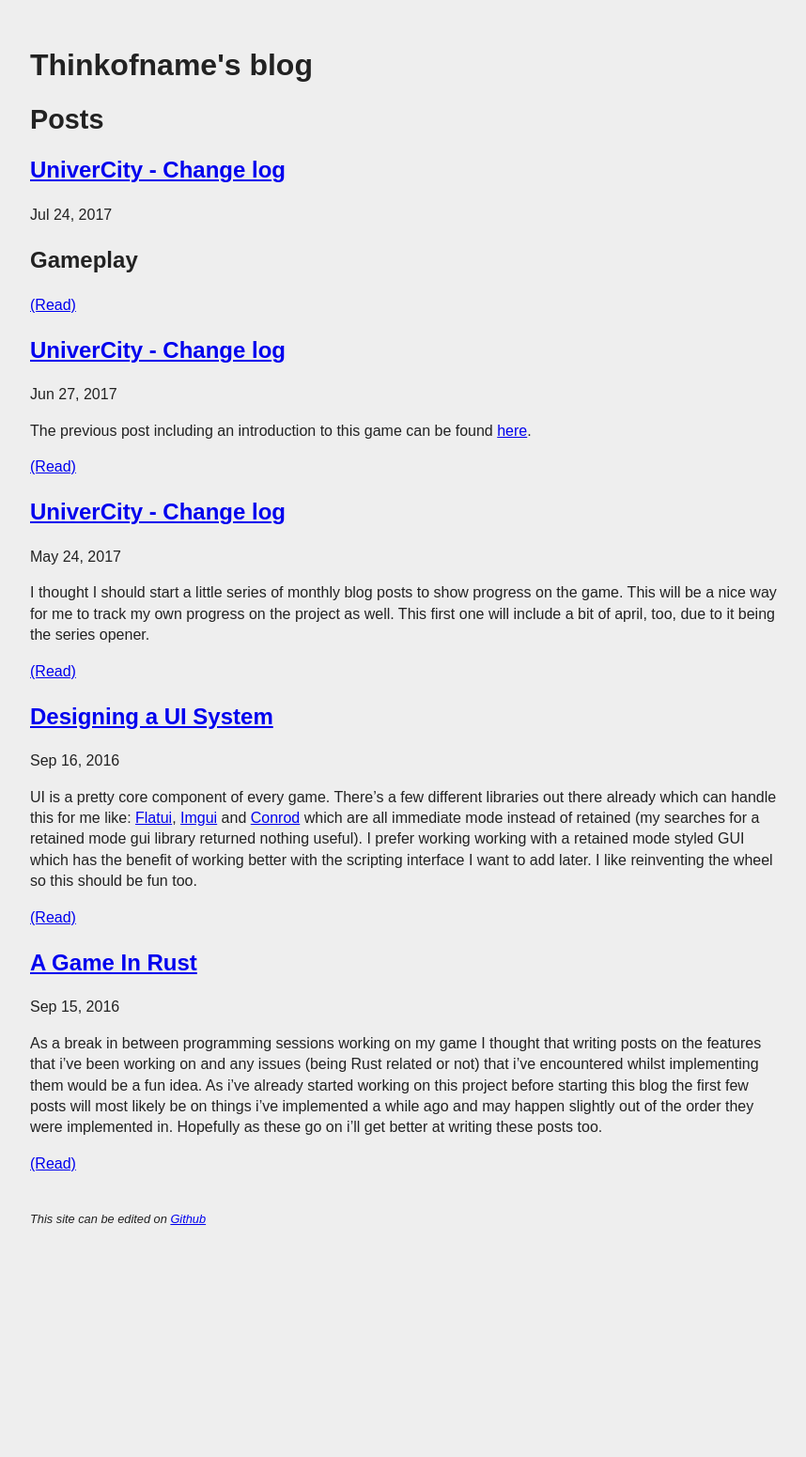
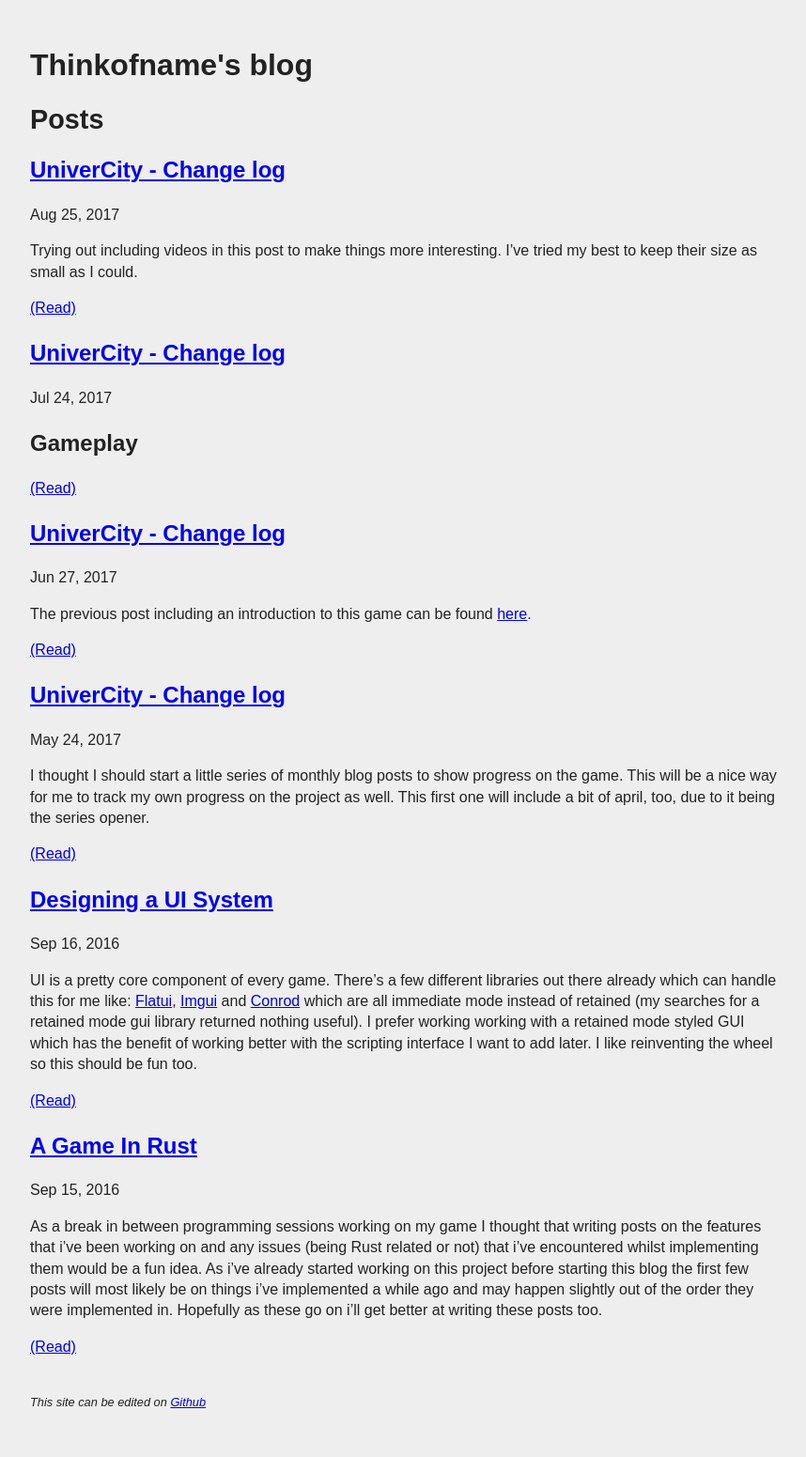
Before and after one commit to Thinkofname/thinkofname.github.io, a Jekyll site: the page built from index.html, in a window 1280 px wide. Shown: the whole page at 94% size, without its empty margins (208-1066 px from the left). Built offline with Jekyll 4.4.1, drawn with Linux system fonts in a browser that asks for light colours; some web fonts are replaced; before the commit the page ends 1356 px from its top, so only the background shows below that; some of the changed lines change nothing that is shown.

Commit message:
August change log

```diff
--- a/_includes/main.scss
+++ b/_includes/main.scss
@@ -32,25 +32,6 @@
 
 span.postmeta {
 	line-height: 0.6;
-}
-
-@media (min-width: 800px) {
-	img {
-		padding: 15px;
-	}
-}
-
-@media (max-width: 800px) {
-	body {
-		margin: 15px auto;
-		padding: 10px;
-	}
-	img {
-		display: block;
-		max-width: 100%;
-		margin: 0 auto;
-		float: none;
-	}
 }
 
 p > code {
@@ -108,3 +89,30 @@
 	margin: 0 auto;
 	display: block;
 }
+
+video {
+	margin: 0 auto;
+	display: block;
+}
+
+@media (min-width: 800px) {
+	img {
+		padding: 15px;
+	}
+}
+
+@media (max-width: 800px) {
+	body {
+		margin: 15px auto;
+		padding: 10px;
+	}
+	img {
+		display: block;
+		max-width: 100%;
+		margin: 0 auto;
+		float: none;
+	}
+	video, iframe{
+		max-width: 100%;
+	}
+}
--- /dev/null
+++ b/_posts/2017-08-25-august-change-log.md
@@ -0,0 +1,126 @@
+---
+layout: post
+title:  "UniverCity - Change log"
+comments: 10
+---
+
+Trying out including videos in this post to make things more
+interesting. I've tried my best to keep their size as small
+as I could.
+
+## Gameplay
+
+### Inspectors and VIPs
+
+<video loop autoplay>
+  <source src="/vid/inspector-vid.webm" type="video/webm">
+  <source src="/vid/inspector-vid.mp4" type="video/mp4">
+</video>
+
+Inspectors and VIPs will occasionally spawn and visit the player's
+UniverCity. Inspectors will generally focus on a specific subject
+while VIPs will visit the whole building. If they are happy with the
+state of things they will reward the player with a rating increase
+and money.
+
+### Janitors
+
+<video loop autoplay>
+  <source src="/vid/janitor-vid.webm" type="video/webm">
+  <source src="/vid/janitor-vid.mp4" type="video/mp4">
+</video>
+
+Currently janitors only water plants but later they'll preform other
+tasks around the UniverCity. This work differently to other staff
+members as they don't belong to a single room, they currently use
+the per-entity script that inspectors use.
+
+### Added and then removed bloom
+
+Tried it for a little while and it ended up not looking that good.
+After a few days I ended up removing it. Win some, lose some.
+
+### Improved the look of SSAO slightly
+
+Used a better blur shader (two passes) to improve the look of the
+SSAO effect. Its a minor improvement but it helps a lot in some
+places.
+
+
+### New rooms
+
+![Science Basics](/img/science_basics.jpg)
+![Science Lab](/img/science_lab.jpg)
+![Compsci Lab](/img/compsci_lab.jpg)
+![Art Room](/img/art_room.jpg)
+![Toilets](/img/toilets.jpg)
+
+### Stats screen
+
+![Stats screen](/img/stats-screen.png){:.cimage}
+
+The line drawing code needs some work but it works well enough for
+now. Currently this only tracks total money over time, the buttons
+at the top are not implemented.
+
+### Student feelings
+
+![Student feelings screen](/img/student-feelings.png){:align="left"}
+
+Students now have 'feelings' which decay over time. Hunger can be
+fixed by building places to obtain food (e.g. snack stop) which students
+will visit when they are hungry enough.
+
+Happiness is rasied via idle activities slightly. Having a full lesson also
+improves happiness, whilst cutting the lesson short via editting or them
+being late will descrease happiness.
+
+I'm hoping to expand on this more later but the ground work is now implemented.
+
+### Rating
+
+Rating is now effected by various things instead of being static.
+E.g.: Overall student happiness, inspection results etc.
+
+## Internal
+
+### Free-roaming entities
+
+Free roaming entities don't follow the normal rules that all the other
+entities follow. Normally an entity is controlled by the game to find
+a room that wants/needs it and then that entity is handed over to the
+room's script to control.
+
+Free roaming entities don't belong to a room and instead have a script
+for themselves. This script is implemented as a coroutine where certain
+functions will yield to the system and run that action before returning.
+This makes scripting these entities easier as you can write synchronous
+code that runs over many ticks.
+
+Due to my binding's handling of coroutines being pretty much missing
+(bar some handling for running within a coroutine) the main part of
+this system is implemented purely in lua instead of rust.
+
+### Object groups
+
+Some sets of objects needed to be in most rooms (e.g. plants) but
+previously each of these objects had to be added to every room manually
+which made it easy to forget some. I've now implemented object groups
+which allow for a set of objects to be defined in a file and then have
+that file referenced by the room. Updating that file updates all
+the room's lists.
+
+### Minor things
+
+* The registeration room gained a 'waiting area' tile. This is a
+  small work around to stop the students from stacking up on each
+  other whilst waiting for a desk.
+* I tried to cross compile to MacOS from linux. Managed to get a
+  binary but it apparently segfaults according to testers. Without
+  a Mac to work with I can't debug this though.
+* Fixed my near and far planes. I misread the cgmath docs months
+  ago and managed to have these backwards.
+* Staff placement can now be cancelled.
+
+[stylish]: https://github.com/Thinkofname/stylish
+[imgur-options]: http://i.imgur.com/vCpnGHw.gifv
```
Also changed, not shown: img/art_room.jpg (added), img/compsci_lab.jpg (added), img/science_basics.jpg (added), img/science_lab.jpg (added), img/stats-screen.png (added), img/student-feelings.png (added), img/toilets.jpg (added), 4 other files.
